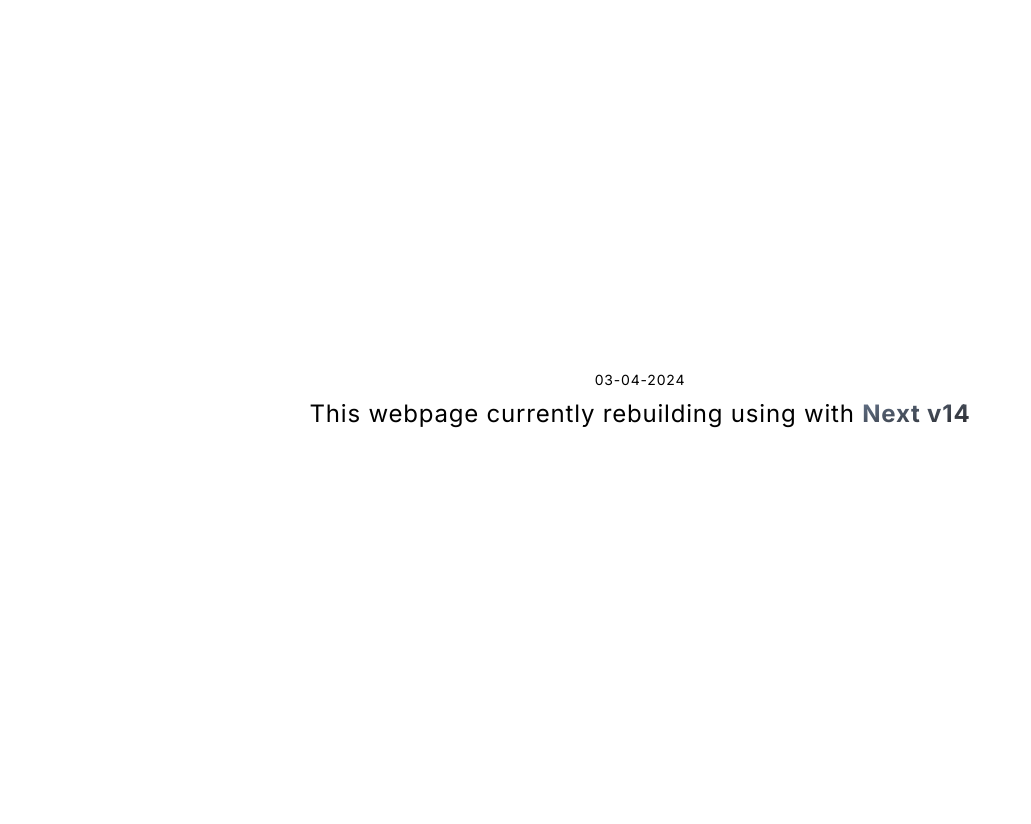
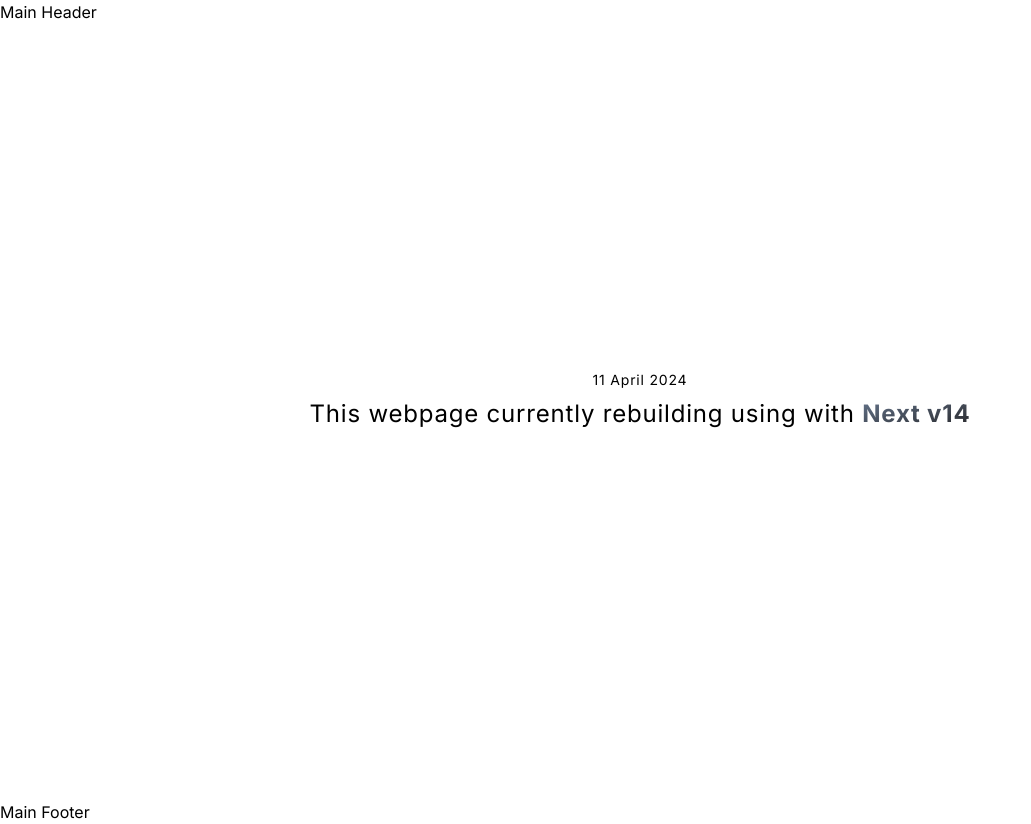
Before and after one commit to okanay/okanay.com, a Next.js app: page / in a window 1280 px wide. Shown: the whole page, without its empty margins (0-1031 px from the left). Before the commit the page ends 800 px from the top, so only its background shows below. Built offline with nearby package versions, Linux system fonts and the light colour scheme.

Commit message:
start date update

```diff
--- a/src/app/(main)/layout.tsx
+++ b/src/app/(main)/layout.tsx
@@ -1,3 +1,12 @@
+import MainHeader from "@/components/main-header";
+import MainFooter from "@/components/main-footer";
+
 export default function MainLayout(props: { children: React.ReactNode }) {
-  return <>{props.children}</>;
+  return (
+    <>
+      <MainHeader />
+      {props.children}
+      <MainFooter />
+    </>
+  );
 }
--- a/src/app/(main)/page.tsx
+++ b/src/app/(main)/page.tsx
@@ -2,7 +2,7 @@
   return (
     <main className={"flex min-h-svh items-center justify-center"}>
       <div className={"flex flex-col items-center gap-2 tracking-wider text-center p-4"}>
-        <span className={'text-sm'}>03-04-2024</span>
+        <span className={'text-sm'}>11 April 2024</span>
         <span className={"text-2xl"}>
           This webpage currently rebuilding using with{" "}
           <span className="bg-gradient-to-br from-slate-500 to-zinc-800 bg-clip-text text-transparent font-bold">
--- /dev/null
+++ b/src/components/main-footer.tsx
@@ -0,0 +1,9 @@
+const MainFooter = () => {
+  return (
+    <footer>
+      <p>Main Footer</p>
+    </footer>
+  );
+};
+
+export default MainFooter;
--- /dev/null
+++ b/src/components/main-header.tsx
@@ -0,0 +1,5 @@
+const MainHeader = () => {
+  return <header className={'absolute top-0 left-0'}>Main Header</header>;
+};
+
+export default MainHeader;
--- a/tailwind.config.ts
+++ b/tailwind.config.ts
@@ -6,15 +6,7 @@
     "./src/components/**/*.{js,ts,jsx,tsx,mdx}",
     "./src/app/**/*.{js,ts,jsx,tsx,mdx}",
   ],
-  theme: {
-    extend: {
-      backgroundImage: {
-        "gradient-radial": "radial-gradient(var(--tw-gradient-stops))",
-        "gradient-conic":
-          "conic-gradient(from 180deg at 50% 50%, var(--tw-gradient-stops))",
-      },
-    },
-  },
-  plugins: [],
+  theme: {},
+  plugins: []
 };
 export default config;
```
Also changed, not shown: 1 other file (tests, documents, lock files or other folders).
